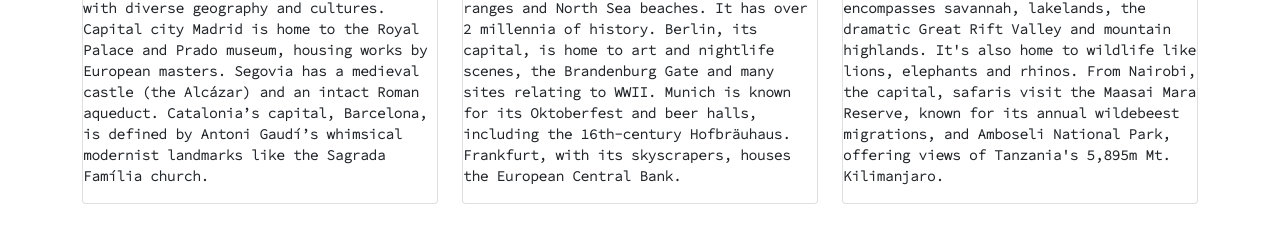
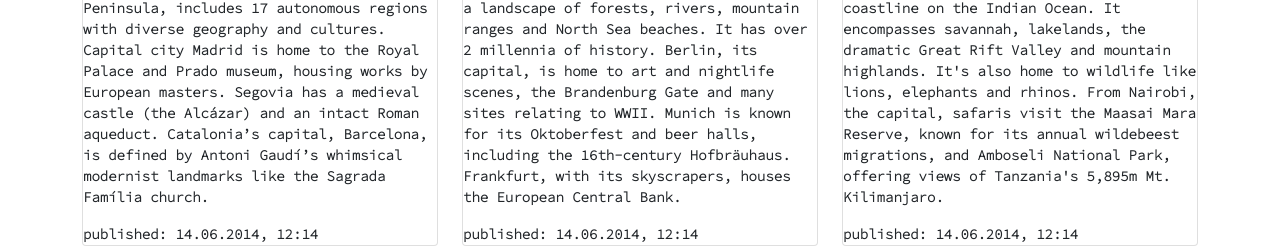
Before and after one commit to wadi-1000/my-first-blog, a Django app: page / in a window 1280 px wide. Shown: the part 1629-1875 px from the top of the page. Before the commit the page ends 1833 px from the top, so only its background shows below. Run offline with Django 3.2, Linux system fonts and the light colour scheme.

Commit message:
Added published date

```diff
--- a/blog/templates/blog/post_list.html
+++ b/blog/templates/blog/post_list.html
@@ -147,6 +147,7 @@
                             Stockholm and southwestern Gothenburg and Malmö, are all coastal. Stockholm is built on 14
                             islands. It has more than 50 bridges, as well as the medieval old town, Gamla Stan, royal
                             palaces and museums such as open-air Skansen.</p>
+                            <time>published: 14.06.2014, 12:14</time>
                     </article>
                 </div>
             </div>
@@ -161,6 +162,7 @@
                             capital, an ultramodern cityscape rises next to quiet canalside communities and the iconic
                             temples of Wat Arun, Wat Pho and the Emerald Buddha Temple (Wat Phra Kaew). Nearby beach
                             resorts include bustling Pattaya and fashionable Hua Hin. </p>
+                            <time>published: 14.06.2014, 12:14</time>
                     </article>
                 </div>
             </div>
@@ -175,6 +177,7 @@
                             art and ancient ruins. Other major cities include Florence, with Renaissance masterpieces
                             such as Michelangelo’s "David" and Brunelleschi's Duomo; Venice, the city of canals; and
                             Milan, Italy’s fashion capital. </p>
+                            <time>published: 14.06.2014, 12:14</time>
                     </article>
                 </div>
             </div>
@@ -195,6 +198,7 @@
                             housing works by European masters. Segovia has a medieval castle (the Alcázar) and an intact
                             Roman aqueduct. Catalonia’s capital, Barcelona, is defined by Antoni Gaudí’s whimsical
                             modernist landmarks like the Sagrada Família church.</p>
+                            <time>published: 14.06.2014, 12:14</time>
                     </article>
                 </div>
             </div>
@@ -209,6 +213,7 @@
                             art and nightlife scenes, the Brandenburg Gate and many sites relating to WWII. Munich is
                             known for its Oktoberfest and beer halls, including the 16th-century Hofbräuhaus. Frankfurt,
                             with its skyscrapers, houses the European Central Bank. </p>
+                            <time>published: 14.06.2014, 12:14</time>
                     </article>
                 </div>
             </div>
@@ -223,6 +228,7 @@
                             to wildlife like lions, elephants and rhinos. From Nairobi, the capital, safaris visit the
                             Maasai Mara Reserve, known for its annual wildebeest migrations, and Amboseli National Park,
                             offering views of Tanzania's 5,895m Mt. Kilimanjaro. </p>
+                            <time>published: 14.06.2014, 12:14</time>
                     </article>
                 </div>
             </div>
```
